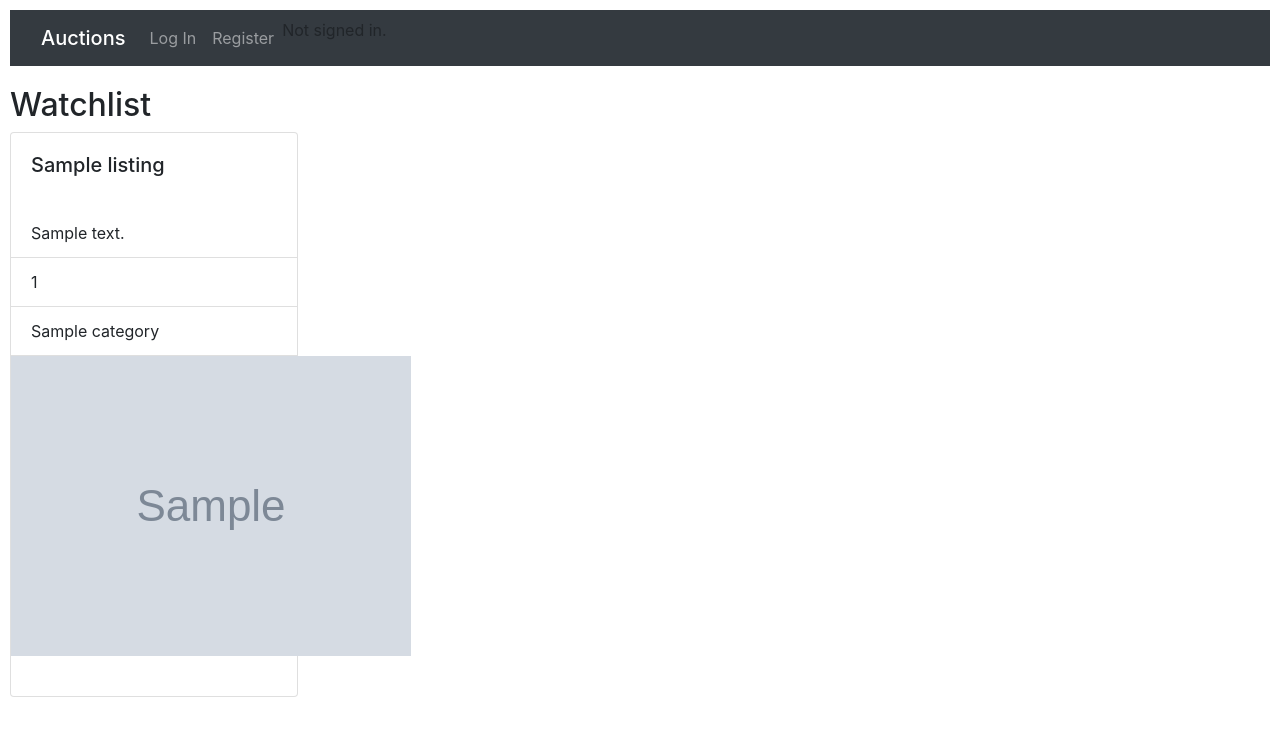
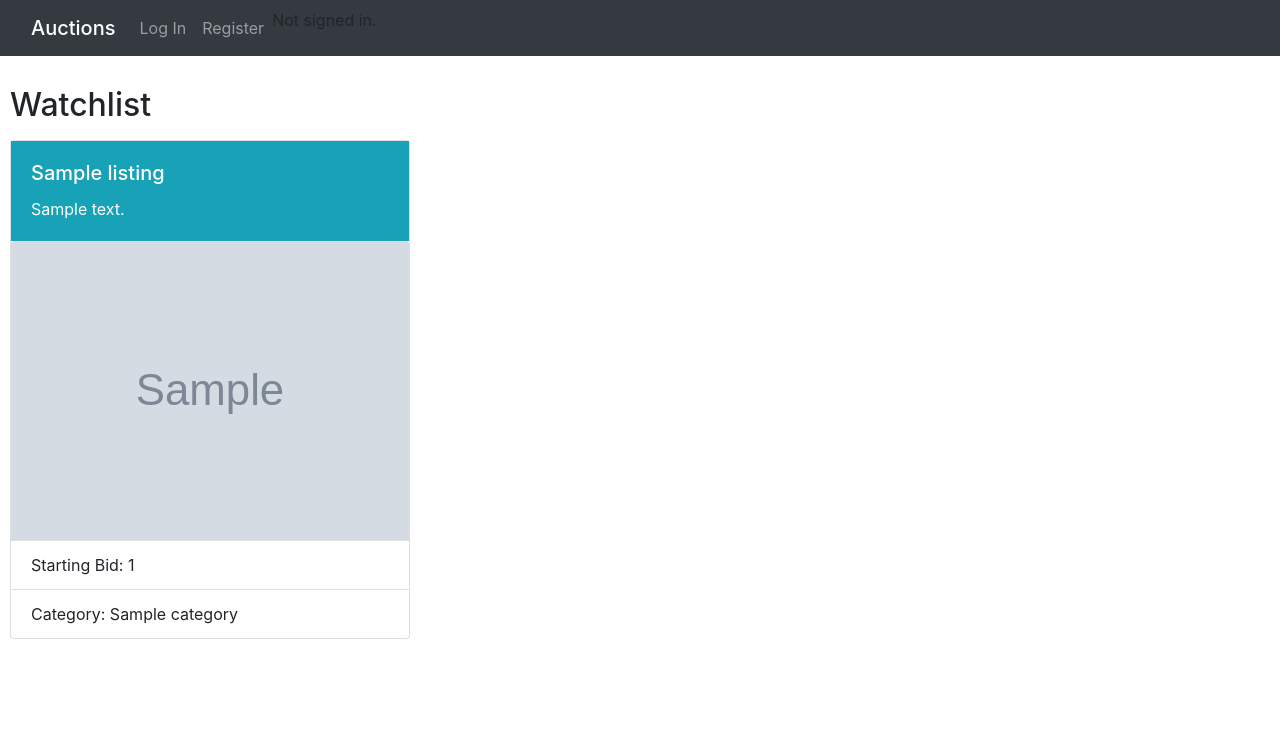
Before and after one commit to ssbrandt/CS50W-commerce, a Django app: template auctions/templates/auctions/watchlist.html in a window 1280 px wide. Shown: the top 736 px of the page. Run offline with Django 3.2, Linux system fonts and the light colour scheme; the template is opened without the code that fills it: most values are stand-ins (such as "Sample title", 1, 10 or a date in 2020); grey boxes marked "Sample" are stand-in pictures; some libraries are stand-ins or nearby versions.

Commit message:
Update watchlist

```diff
--- a/auctions/static/auctions/styles.css
+++ b/auctions/static/auctions/styles.css
@@ -1,4 +1,4 @@
-body {
+main {
     padding: 10px;
 }
 
--- a/auctions/templates/auctions/layout.html
+++ b/auctions/templates/auctions/layout.html
@@ -35,8 +35,9 @@
           </div>
         </nav>
       </div>
-
+      <main>
         {% block body %}
         {% endblock %}
+      </main>
     </body>
 </html>
--- a/auctions/templates/auctions/watchlist.html
+++ b/auctions/templates/auctions/watchlist.html
@@ -3,26 +3,28 @@
 {% block body %}
     <h2>Watchlist</h2>
 
-    {% for listing in watchlist %}
-    <div class="card" style="width: 18rem;">
-      <!-- <img class="card-img-top" src="..." alt="Card image cap"> -->
-      <div class="card-body">
+
+    <div class="row row-cols-4 row-cols-md-3 g-4">
+        {% for listing in watchlist%}
+        <div class="col">
+          <div class="card my-2">
+            <div class="card-body bg-info text-white" >
             <h5 class="card-title">{{listing.title}}</h5>
+            <p class='card-text'>{{listing.description}}</p>
             </div>
-      <ul class="list-group list-group-flush">
-        <li class='list-group-item'>{{listing.description}}</li>
-        <li class="list-group-item">{{listing.starting_bid}}</li>
-        <li class="list-group-item">{{listing.category}}</li>
+            <ul class="list-group list-group-flush ">
+
               {% if listing.listing_image %}
-        <li><img src={{listing.listing_image}}></li>
+              <img src={{listing.listing_image}} class="card-img-top">
               {% endif %}
+              <li class="list-group-item">Starting Bid: {{listing.starting_bid}}</li>
+              <li class="list-group-item">Category: {{listing.category}}</li>
             </ul>
-      <div class="card-body">
+          </div>
           <a href="listing/{{listing.id}}" class="stretched-link"></a>
-        <!-- <a href="#" class="btn btn-primary">Go somewhere</a> -->
+        </div>
+        {% endfor %}
     </div>
 
-  </div>
-  {% endfor %}
 
 {% endblock %}
```
Lines whose indentation alone changed are shown as unchanged.
